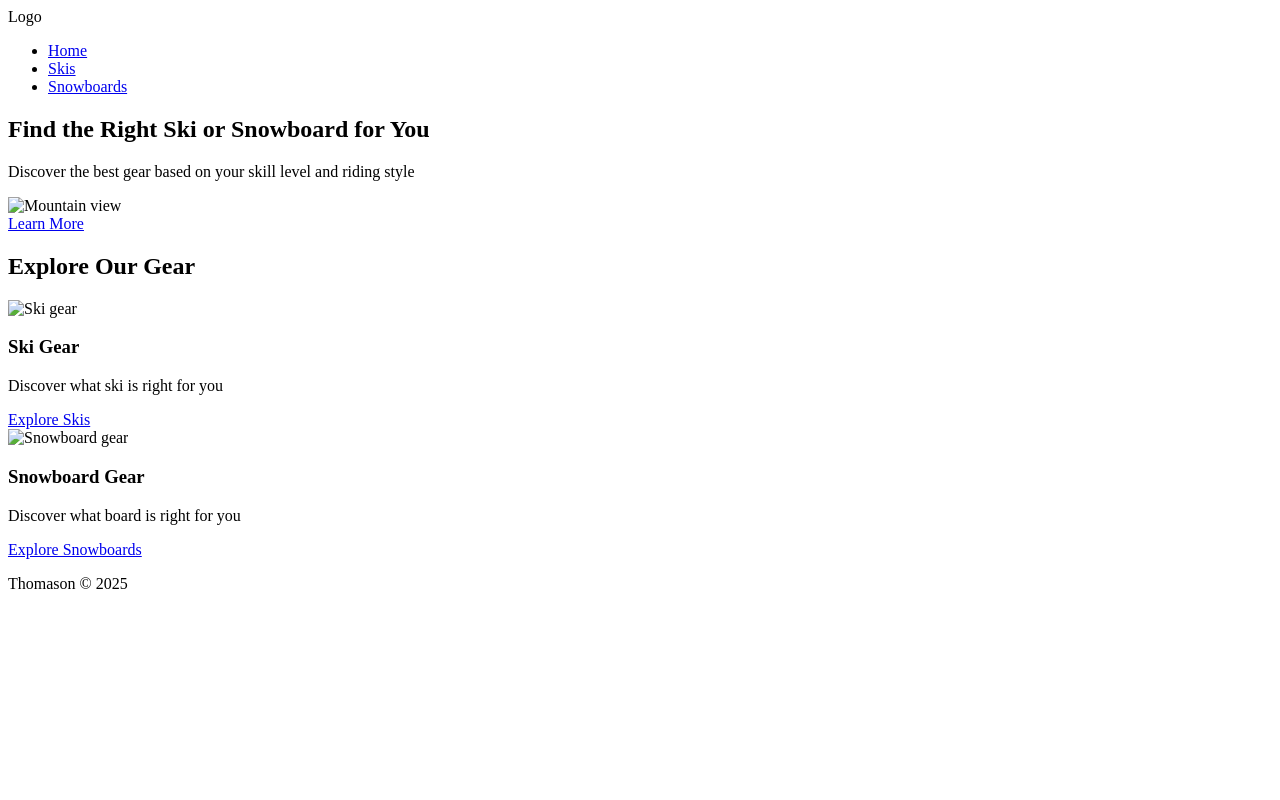
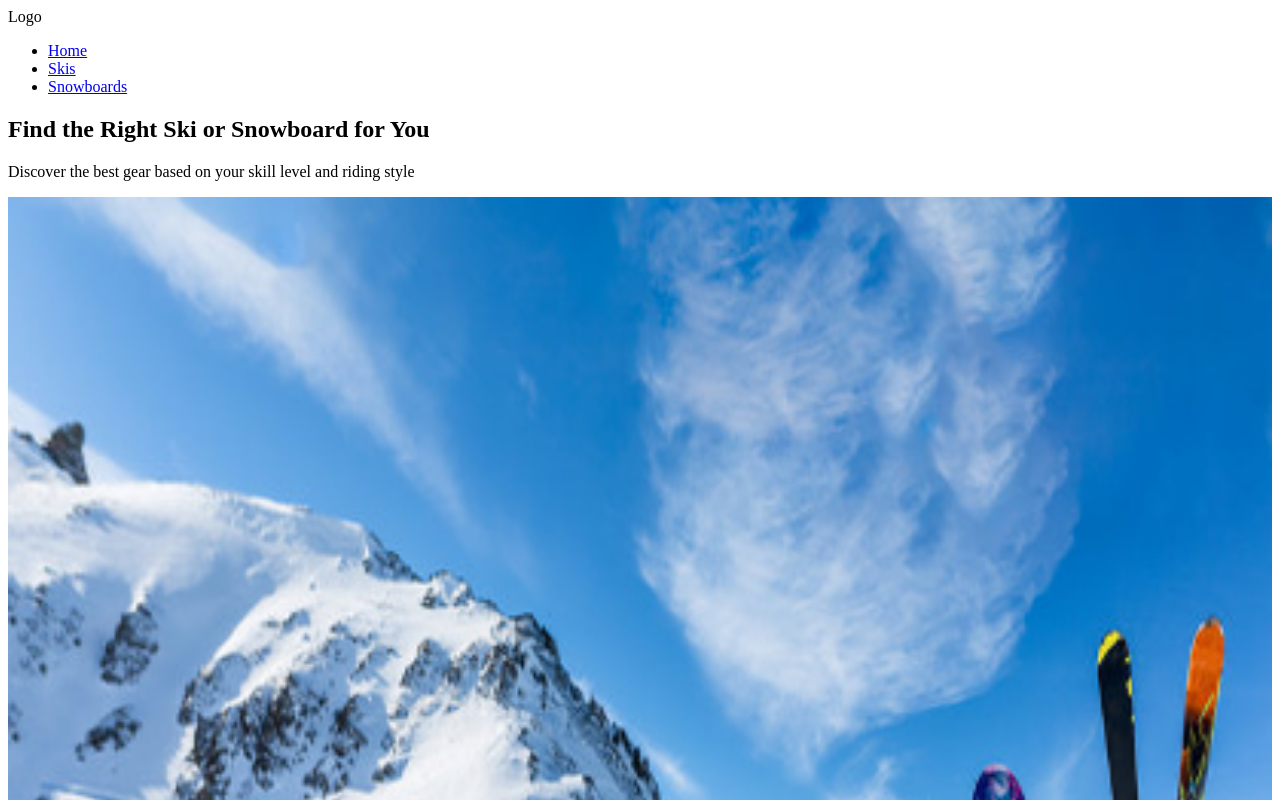
Before and after one commit to Lynn-zk/wdd130-thomason, a plain HTML site: page index.html in a window 1280 px wide. Shown: the top 800 px of the page. Drawn offline with Linux system fonts and the light colour scheme.

Commit message:
Change image source paths in index.html
Updated image sources for better asset organization.

```diff
--- a/index.html
+++ b/index.html
@@ -21,7 +21,7 @@
         <h1>Find the Right Ski or Snowboard for You</h1>
         <p>Discover the best gear based on your skill level and riding style</p>
         <div>
-            <img src="mountain.jpg" alt="Mountain view" width="100%">
+            <img src="images/cool_mountain.png" alt="Mountain view" width="100%">
         </div>
         <a href="#categories">Learn More</a>
     </section>
@@ -31,9 +31,6 @@
 
         <div>
             <div>
-                <img src="ski-gear.jpg" alt="Ski gear" width="100%">
-            </div>
-            <div>
                 <h3>Ski Gear</h3>
                 <p>Discover what ski is right for you</p>
                 <a href="skis.html">Explore Skis</a>
@@ -41,9 +38,6 @@
         </div>
 
         <div>
-            <div>
-                <img src="snowboard-gear.jpg" alt="Snowboard gear" width="100%">
-            </div>
             <div>
                 <h3>Snowboard Gear</h3>
                 <p>Discover what board is right for you</p>
```
